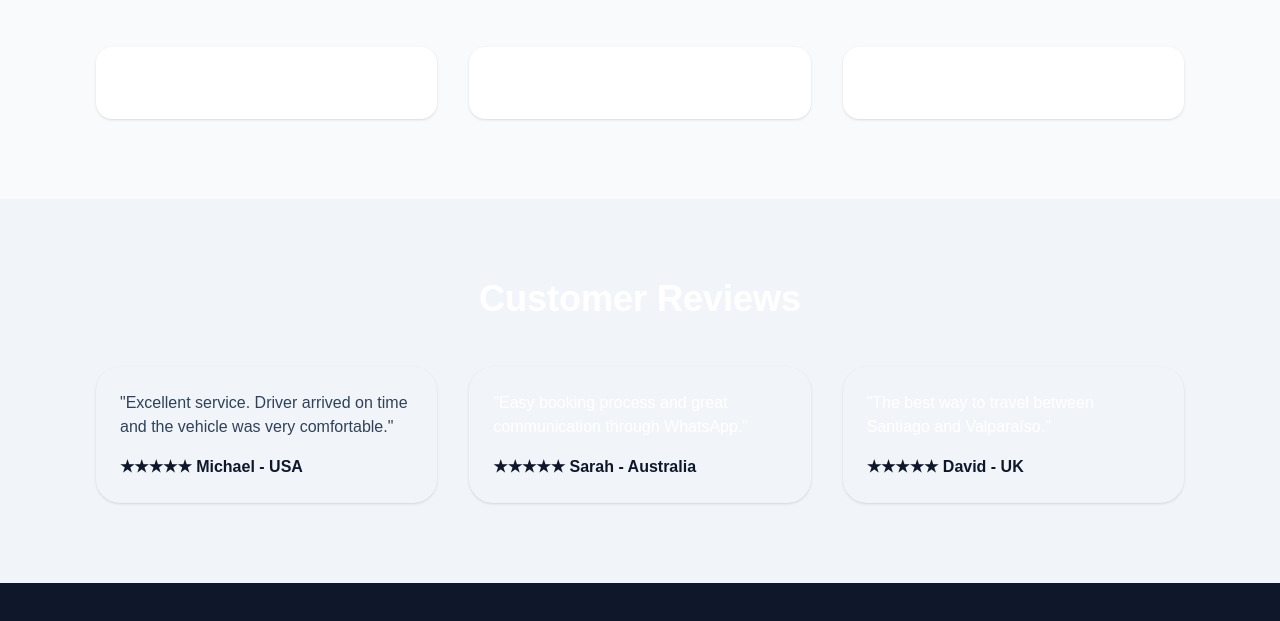
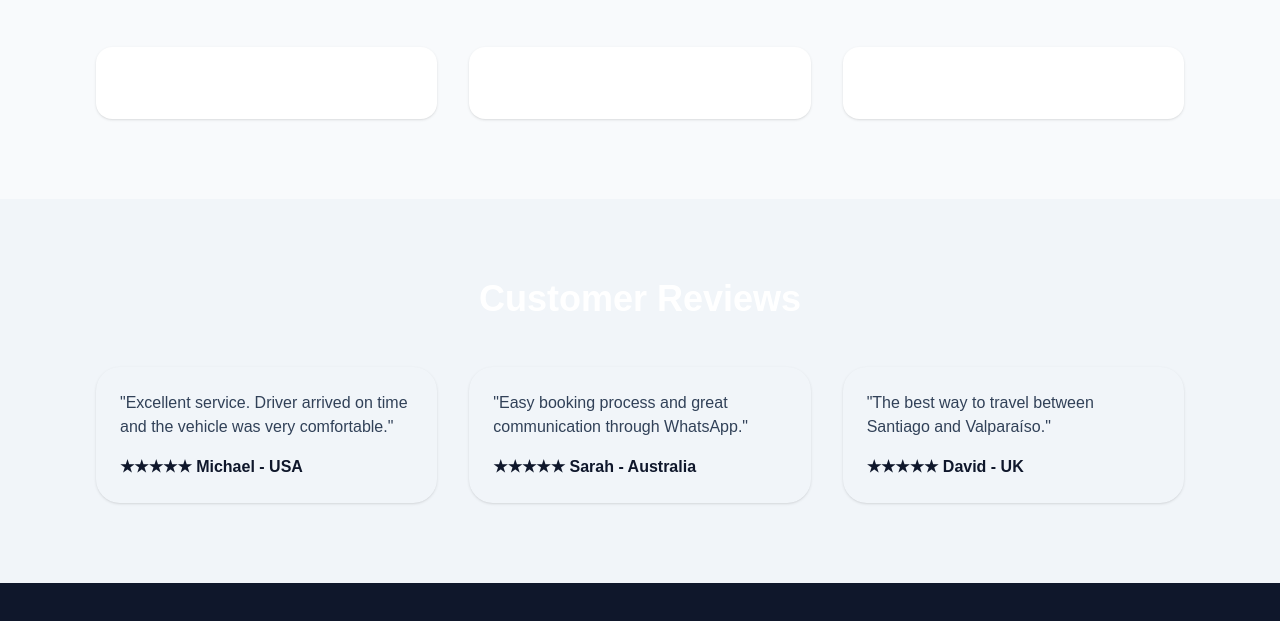
Before and after one commit to hcascopablo-create/santiago-valparaiso-transfer, a Next.js app: page / in a window 1280 px wide. Shown: the part 2030-2651 px from the top of the page. Built offline with nearby package versions, Linux system fonts and the light colour scheme.

Commit message:
Actualiza colores reviews

```diff
--- a/app/page.tsx
+++ b/app/page.tsx
@@ -423,7 +423,7 @@
 </div>
 
       <div className="bg-blue p-6 rounded-3xl shadow">
-        <p>
+        <p className="text-slate-700">
           "Easy booking process and great communication through WhatsApp."
         </p>
         <p className="mt-4 font-bold text-slate-900">
@@ -432,7 +432,7 @@
       </div>
 
       <div className="bg-blue p-6 rounded-3xl shadow">
-        <p>
+        <p className="text-slate-700">
           "The best way to travel between Santiago and Valparaíso."
         </p>
         <p className="mt-4 font-bold text-slate-900">
```
